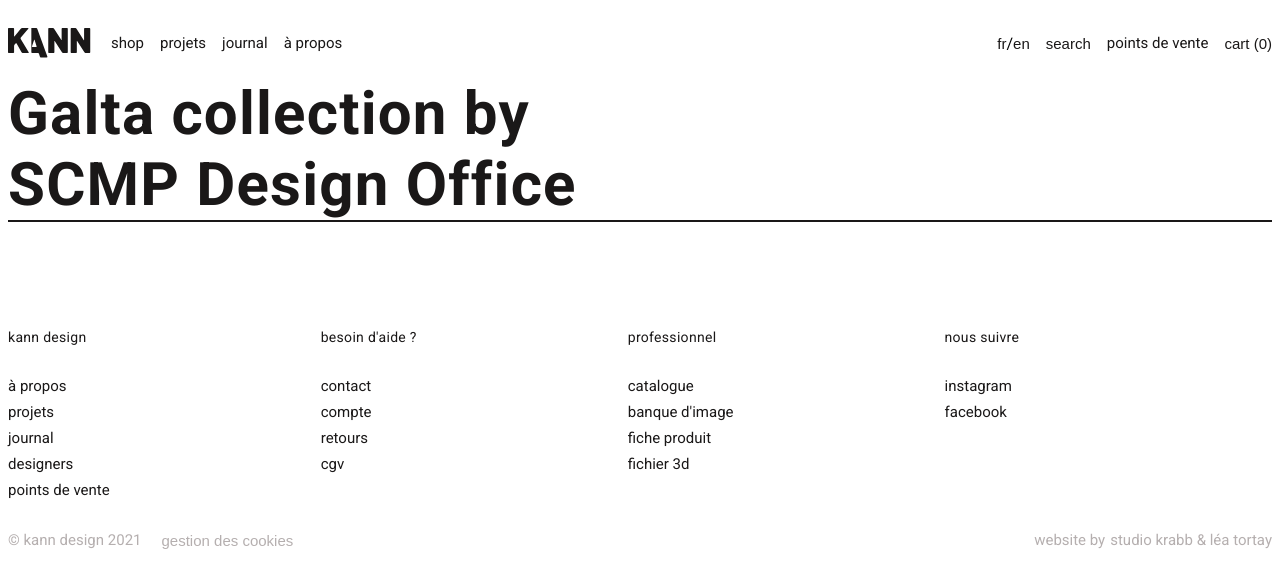
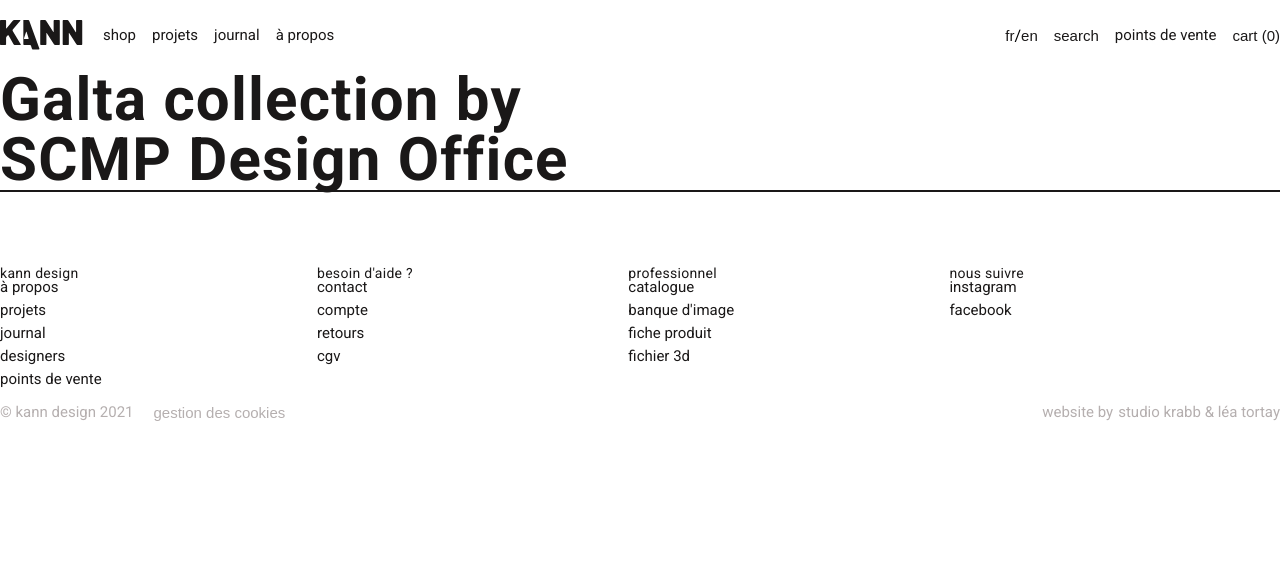
Before and after one commit to deadbeathd07/kann, a Vue app: page / in a window 1280 px wide. Shown: the top 588 px of the page. Built offline with nearby package versions, Linux system fonts and the light colour scheme.

Commit message:
reset файл был подключен к основному файлу, были добавлены стили к html, body, app

```diff
--- a/src/assets/styles/index.scss
+++ b/src/assets/styles/index.scss
@@ -1,4 +1,5 @@
 @import url('https://fonts.googleapis.com/css2?family=Roboto:wght@400;700&display=swap');
+@import url('./reset.scss');
 
 @import url('./KannLink.scss');
 @import url('./KannButton.scss');
@@ -7,6 +8,15 @@
 
 :root {
 	font-family: 'Roboto', sans-serif;
+}
+
+html {
+	height: 100vh;
+}
+
+body,
+#app {
+	height: 100%;
 }
 
 .fs-14 {
```
